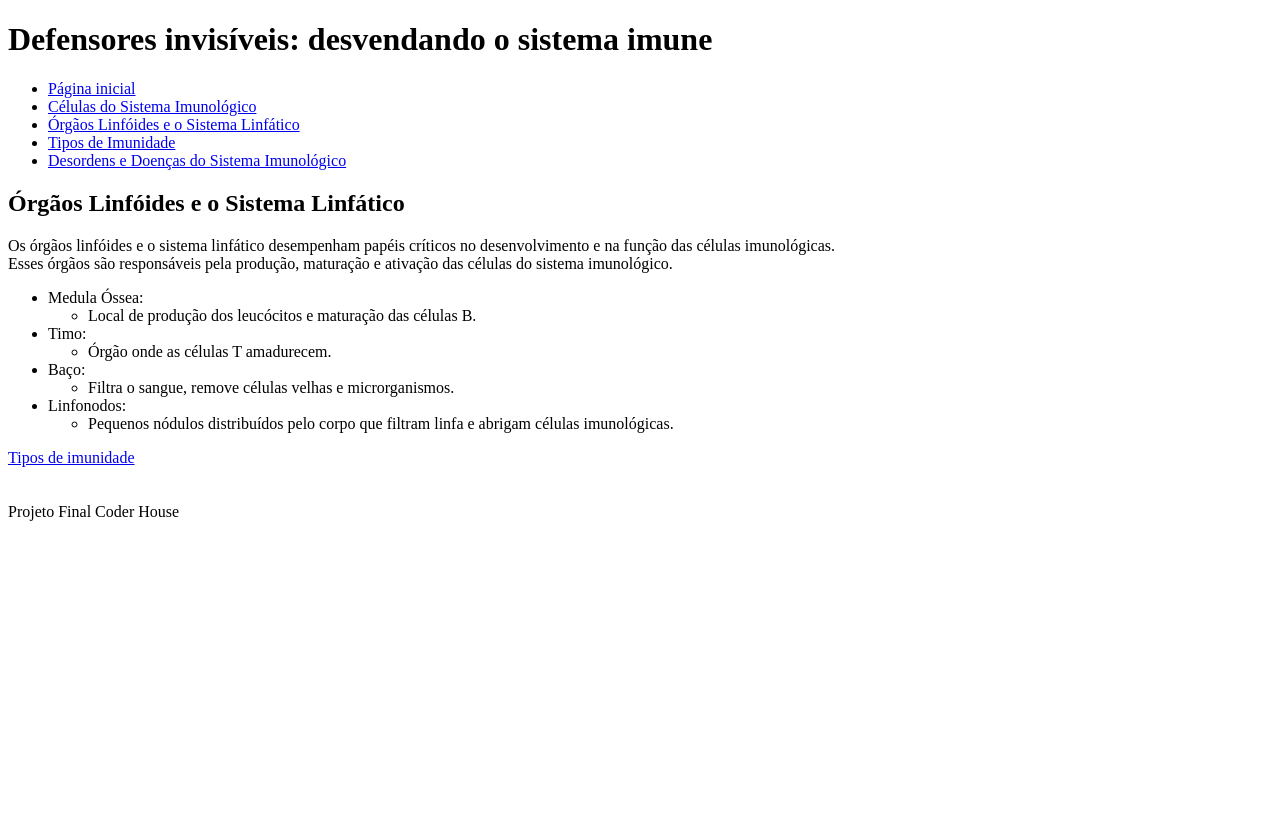
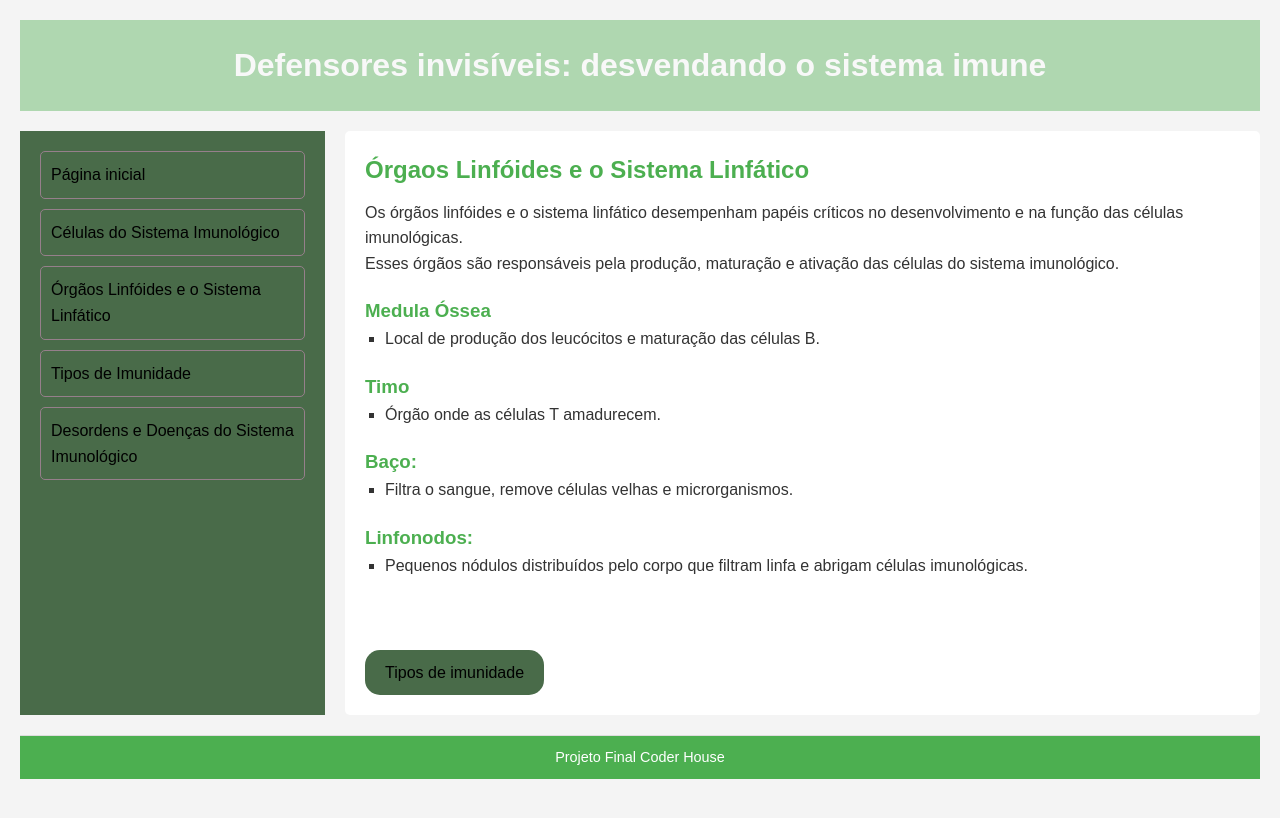
Before and after one commit to emilybento12/Projeto_coder_, a plain HTML site: page Órgãos Linfóides e o Sistema Linfático.html in a window 1280 px wide. Drawn offline with Linux system fonts and the light colour scheme.

Commit message:
terceiro commit

```diff
--- /dev/null
+++ b/style.css
@@ -0,0 +1,140 @@
+
+* {
+    margin: 0;
+    padding: 0;
+    box-sizing: border-box;
+}
+
+
+body {
+    font-family: Arial, sans-serif;
+    line-height: 1.6;
+    background-color: #f4f4f4;
+    color: #333;
+}
+
+
+body {
+    display: grid;
+    grid-template-columns: 1fr 3fr;
+    grid-template-areas:
+        "header header"
+        "aside main"
+        "footer footer";
+    grid-gap: 20px;
+    padding: 20px;
+}
+
+
+header {
+    grid-area: header;
+    background-color: #4CAF50;
+    color: white;
+    padding: 20px;
+    text-align: center;
+    animation-duration: 4s;
+    animation-name: aparecer;
+    animation-iteration-count:calc(5);
+
+}
+@keyframes aparecer {
+    0% { opacity: 0;}
+    100% { opacity: 1}
+}
+
+
+.header h1 {
+    font-size: 10px;
+
+
+}
+
+
+aside {
+    grid-area: aside;
+    background-color: #496B49;
+    padding: 20px;
+    display: flex;
+    flex-direction: column;
+    gap: 10px;
+}
+
+aside a {
+    text-decoration: none;
+    color: black;
+    padding: 10px;
+    background-color: #496B49;
+    border: 1px solid #967F8B;
+    border-radius: 5px;
+    transition: background-color 0.3s ease;
+}
+
+aside a:hover {
+    background-color: #4CAF50;
+    color: white;
+}
+
+main {
+    grid-area: main;
+    background-color: #fff;
+    padding: 20px;
+    border-radius: 5px;
+}
+
+h2 {
+    color: #4CAF50;
+    margin-bottom: 10px;
+}
+
+h3 {
+    margin-top: 20px;
+    color: #4CAF50;
+}
+
+ul {
+    margin-left: 20px;
+    list-style-type: square;
+
+}
+
+
+img{
+
+    height: 200px;
+    width: 200px;
+    transition: all 2s;
+
+}
+img:hover{
+    height: 400px;
+    width: 400px;
+}
+
+
+.button {
+    display: inline-block;
+    background-color: #496B49;
+    color: black;
+    padding: 10px 20px;
+    text-decoration: none;
+    border-radius: 15px;
+    margin-top: 20px;
+    transition: background-color 0.3s ease;
+    justify-content: center;
+    align-items:center ;
+}
+
+.button:hover {
+    background-color: #967F8B;
+}
+
+
+footer {
+    grid-area: footer;
+    text-align: center;
+    padding: 10px;
+    background-color: #4CAF50;
+    color: white;
+    border-top: 1px solid #ddd;
+    font-size: 0.9rem;
+}
--- a/Órgãos Linfóides e o Sistema Linfático.html
+++ b/Órgãos Linfóides e o Sistema Linfático.html
@@ -5,57 +5,64 @@
     <meta name="viewport" content="width=device-width, initial-scale=1.0">
     <meta name="keywords" content="órgãos linfóides, sistema linfático, medula óssea, timo, linfonodos, baço, sistema imune, órgãos imunológicos">
     <meta name="description" content="Entenda o papel dos órgãos linfóides, como a medula óssea, timo e linfonodos, e do sistema linfático na imunidade e defesa do corpo humano.">
-
+    <link rel="stylesheet" href="style.css">
 
     <title>Órgãos Linfóides e o Sistema Linfático</title>
 </head>
 <header>
     <h1>Defensores invisíveis: desvendando o sistema imune</h1>
-    <nav>
-        <ul class="nav-menu">
-                <li><a href="index.html">Página inicial</a></li>
-                <li><a href="Células do Sistema Imunológico.html">Células do Sistema Imunológico</a></li>
-                <li><a href="Órgãos Linfóides e o Sistema Linfático.html">Órgãos Linfóides e o Sistema Linfático</a></li>
-                <li><a href="tipos de imunidade.html">Tipos de Imunidade</a></li>
-                <li><a href="desordens do sistema imunologico.html">Desordens e Doenças do Sistema Imunológico</a></li>
+</header>
 
-        </ul>
-    </nav>
+    <aside>
 
-    <h2>Órgãos Linfóides e o Sistema Linfático</h2>
-</header>
+                <a href="index.html">Página inicial</a>
+                <a href="Células do Sistema Imunológico.html">Células do Sistema Imunológico</a>
+                <a href="Órgãos Linfóides e o Sistema Linfático.html">Órgãos Linfóides e o Sistema Linfático</a>
+                <a href="tipos de imunidade.html">Tipos de Imunidade</a>
+                <a href="desordens do sistema imunologico.html">Desordens e Doenças do Sistema Imunológico</a>
+            </aside>
+
+
+
 
 <body>
     <main>
         <article>
+            <h2>Órgaos Linfóides e o Sistema Linfático</h2>
             <p>Os órgãos linfóides e o sistema linfático desempenham papéis críticos no desenvolvimento e na função das células imunológicas.<br> Esses órgãos são responsáveis pela produção, maturação e ativação das células do sistema imunológico.</p>
 
+            <h3>Medula Óssea</h3>
             <ul>
-                <li>Medula Óssea:
-                    <ul>
-                        <li>Local de produção dos leucócitos e maturação das células B.</li>
-                    </ul>
+                <li>Local de produção dos leucócitos e maturação das células B.</li>
+            </ul>
+
+            <h3>Timo</h3>
+            <ul>
+                <li>Órgão onde as células T amadurecem.</li>
+             </ul>
                 </li>
-                <li>Timo:
-                    <ul>
-                        <li>Órgão onde as células T amadurecem.</li>
-                    </ul>
-                </li>
-                <li>Baço:
+                <h3>Baço:</h3>
                     <ul>
                         <li>Filtra o sangue, remove células velhas e microrganismos.</li>
                     </ul>
                 </li>
-                <li>Linfonodos:
+                <h3>Linfonodos:</h3>
                     <ul>
                         <li>Pequenos nódulos distribuídos pelo corpo que filtram linfa e abrigam células imunológicas.</li>
                     </ul>
-                </li>
-            </ul>
+
+
         </article>
+        <br>
+        <br>
+        <a href="tipos de imunidade.html" class="button">Tipos de imunidade</a>
     </main>
+<br>
+<br>
+<br>
+<br>
 
-    <a href="tipos de imunidade.html" class="button">Tipos de imunidade</a>
+
 </body>
 <br>
 <br>
```
Also changed, not shown: Celulas do Sistema Imunologico.html (deleted, +0 -11 lines), Células do Sistema Imunológico.html (+24 -20 lines), desordens do sistema imunologico.html (+23 -17 lines), index.html (+23 -14 lines), tipos de imunidade.html (+15 -13 lines).
